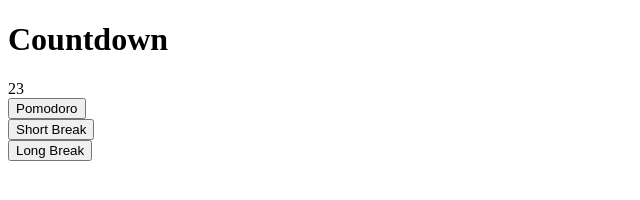
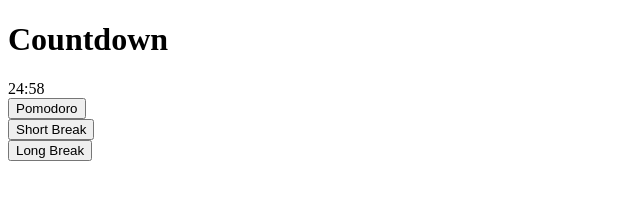
Before and after one commit to waharnum/electricTomato, an Electron app: page index.html in a window 800 px wide. Both pictures are taken after a click on the button "Pomodoro". Shown: the full height of the page, 0-640 px from the left. Drawn offline with nearby package versions, Linux system fonts and the light colour scheme.

Commit message:
Formatting.

```diff
--- a/index.html
+++ b/index.html
@@ -15,11 +15,12 @@
 
   <script>
     var timerId;
+    var currentTime;
 
     var startTimer = function (seconds) {
         window.clearTimeout(timerId);
         var countdown = $("#countdown");
-        countdown.text(seconds);
+        countdown.text(formatTimer(seconds));
         currentTime = seconds;
         timerId = window.setTimeout(decreaseTimer, 1000);
     };
@@ -29,12 +30,20 @@
             startTimer(seconds);
             e.preventDefault();
         });
-    }
+    };
+
+    // Given a number of seconds, returns a timer minutes/seconds representation
+    var formatTimer = function (seconds) {
+        var minutes = Math.floor(seconds / 60);
+        var seconds = seconds % 60;
+        var displayedSeconds = seconds === 0 ? "00" : seconds;
+        return minutes + ":" + displayedSeconds;
+    };
 
     function decreaseTimer() {
         var countdown = $("#countdown");
         currentTime--;
-        countdown.text(currentTime);
+        countdown.text(formatTimer(currentTime));
         if(currentTime > 0) {
             timerId = window.setTimeout(decreaseTimer, 1000)
         } else {
@@ -42,9 +51,9 @@
         }
     };
 
-    bindClick("pomodoro", 25);
-    bindClick("shortBreak", 5);
-    bindClick("longBreak", 15);
+    bindClick("pomodoro", 25*60);
+    bindClick("shortBreak", 5*60);
+    bindClick("longBreak", 15*60);
 
   </script>
 </body>
--- a/package.json
+++ b/package.json
@@ -10,6 +10,6 @@
     "electron-prebuilt": "^1.4.12"
   },
   "dependencies": {
-    "jquery": "^3.1.1"
+    "jquery": "3.1.1"
   }
 }
```
